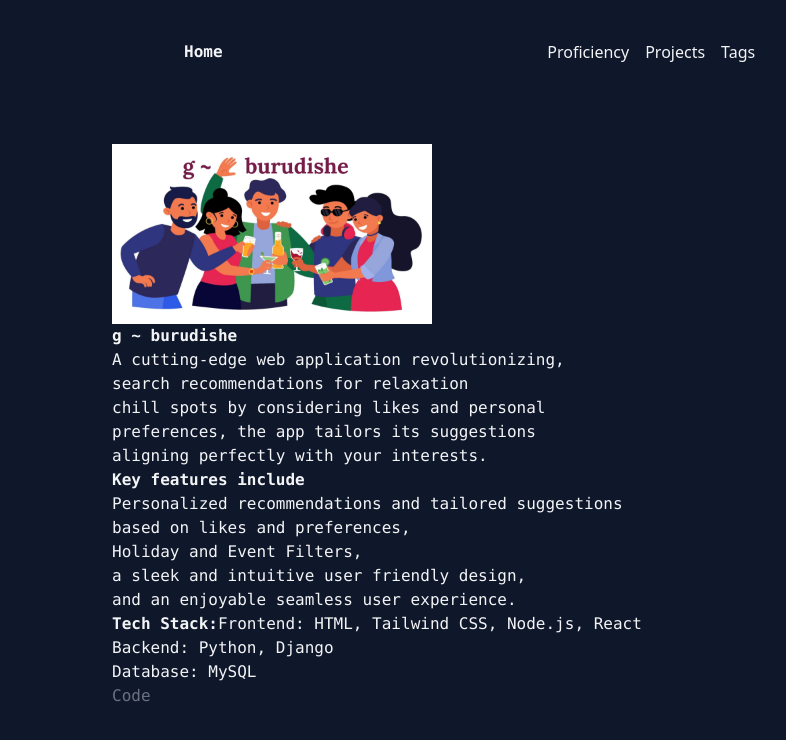
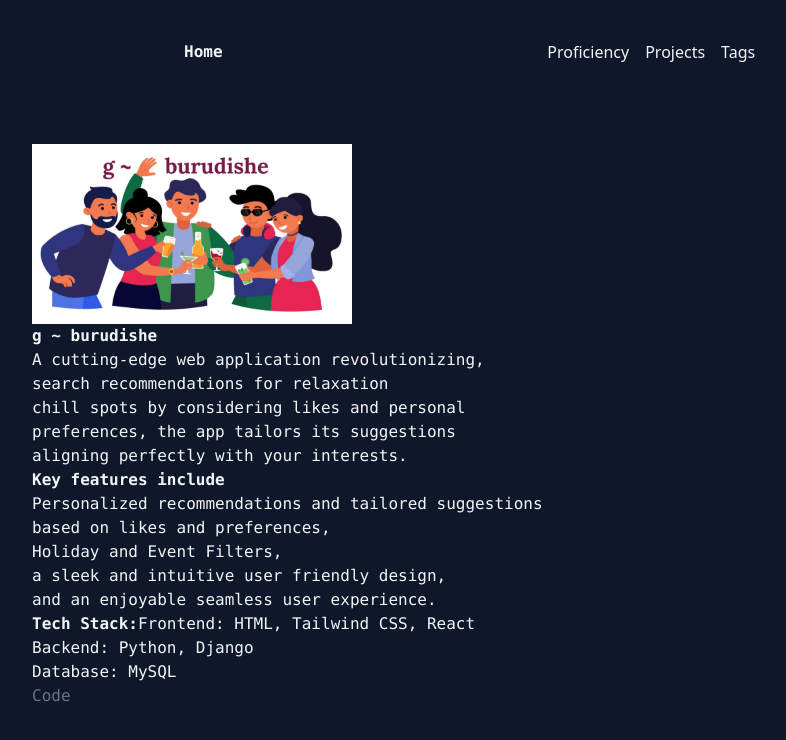
Before and after one commit to Genevive-Mbesi/Portfolio, a React (Create React App) app in the folder portfolio/: page /projects in a window 1280 px wide. Shown: the top 740 px of the page, without its empty margins (48-834 px from the left). Built offline with nearby package versions, Linux system fonts and the light colour scheme.

Commit message:
Projects

```diff
--- a/portfolio/src/components/projects.jsx
+++ b/portfolio/src/components/projects.jsx
@@ -1,11 +1,11 @@
 import React from "react";
 import gburudishe from '../assets/g-burudishe.png'
-import {Card, CardHeader,CardFooter,Typography,CardBody,} from "@material-tailwind/react";
+import {Card,CardFooter,Typography,CardBody,} from "@material-tailwind/react";
 
 
 export default function Projects() {
     return (
-<Card className=" font-mono text-gray-100 p-10 px-20  mx-20">
+<Card className=" font-mono text-gray-100 p-10 px-20 mx-auto">
       <CardBody>
         <img
           src={gburudishe} alt ='g-burudishe'className='w-80 shadow-indigo-500 '
@@ -26,7 +26,7 @@ and an enjoyable seamless user experience.<br></br>
 
 <span className="font-semibold" >Tech Stack:</span>
 
-Frontend: HTML, Tailwind CSS, Node.js, React <br></br>
+Frontend: HTML, Tailwind CSS, React <br></br>
 Backend: Python, Django<br></br>
 Database: MySQL <br></br>
 <a href= 'https://github.com/Genevive-Mbesi/g-burudishe'><span className="text-gray-500">Code</span></a>
```
